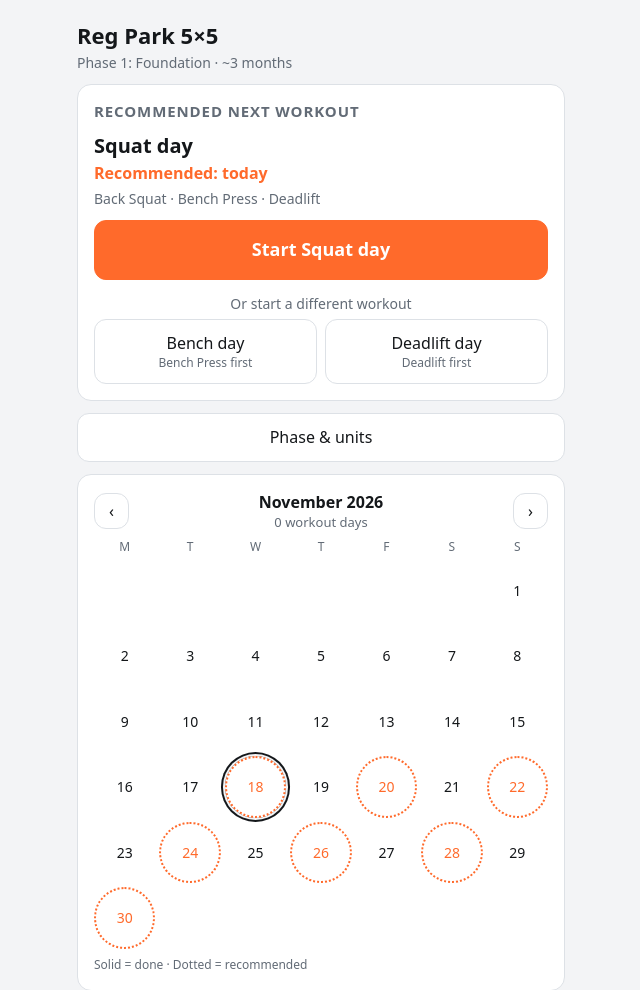
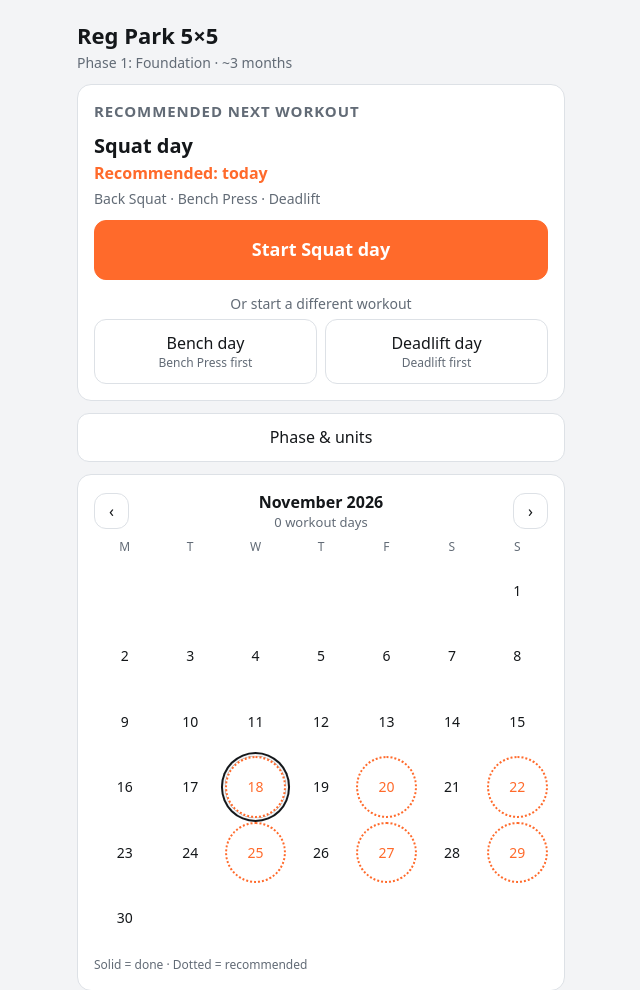
Before and after one commit to Jmtri7/work-out-app, a plain HTML site: page index.html in a window 1280 px wide. Shown: the top 990 px of the page, without its empty margins (319-959 px from the left). Drawn offline with Linux system fonts and the light colour scheme.

Commit message:
Recommend the A, rest, B, rest, C, rest, rest weekly pattern
Co-Authored-By: Claude Sonnet 5.5 <noreply@anthropic.com>

```diff
--- a/index.html
+++ b/index.html
@@ -67,24 +67,27 @@ const WD=['Sun','Mon','Tue','Wed','Thu','Fri','Sat'];
 // (clamped to 2–3 days so there is always a rest day between sessions and about 3 workouts a week).
 const sessDay=s=>Number.isInteger(s.day)?s.day:S.history.length%3;
 const dayOfHist=(x,i)=>Number.isInteger(x.day)?x.day:i%3;
-function nextDay(){const n=S.history.length;return n?(dayOfHist(S.history[n-1],n-1)+1)%3:0}
 const parseIso=k=>{const [y,m,d]=k.split('-').map(Number);return new Date(y,m-1,d)};
 const addDays=(d,n)=>new Date(d.getFullYear(),d.getMonth(),d.getDate()+n);
-function histDates(){
- const a=[];S.history.forEach(x=>{let k=x.iso;if(!k){const d=new Date(x.date);if(isNaN(d))return;k=isoOf(d)}a.push(k)});
- if(S.sess)a.push(isoOf(new Date(S.sess.t0)));
- return [...new Set(a)].sort()}
-function dayGap(){
- const ds=histDates().slice(-7),g=[];
- for(let i=1;i<ds.length;i++){const n=Math.round((parseIso(ds[i])-parseIso(ds[i-1]))/864e5);if(n>=1)g.push(n)}
- if(!g.length)return 2;
- g.sort((a,b)=>a-b);const med=g.length%2?g[(g.length-1)/2]:(g[g.length/2-1]+g[g.length/2])/2;
- return Math.min(3,Math.max(2,Math.round(med)))}
+// Weekly pattern: A, rest, B, rest, C, rest, rest  (A = squat day, B = bench day, C = deadlift day).
+// So the next workout comes GAP[type of last workout] days after it: A→B 2 days, B→C 2 days, C→A 3 days.
+const GAP=[2,2,3];
+function lastWorkout(){   // most recent workout (one in progress counts)
+ let best=null;
+ S.history.forEach((x,i)=>{let k=x.iso;if(!k){const d=new Date(x.date);if(isNaN(d))return;k=isoOf(d)}if(!best||k>=best.iso)best={iso:k,day:dayOfHist(x,i)}});
+ if(S.sess){const k=isoOf(new Date(S.sess.t0));if(!best||k>=best.iso)best={iso:k,day:sessDay(S.sess)}}
+ return best}
+// Recommended upcoming workouts as [{iso, day}]. Late → do it today. Away 7+ days → start over with A today.
 function recommend(){
- const gap=dayGap(),ds=histDates(),t=new Date();t.setHours(0,0,0,0);
- let d=ds.length?addDays(parseIso(ds[ds.length-1]),gap):t;if(d<t)d=t;
- const list=[];while(list.length<90&&(d-t)/864e5<180){list.push(isoOf(d));d=addDays(d,gap)}
- return {gap,list,next:list[0]}}
+ const t=new Date();t.setHours(0,0,0,0);const last=lastWorkout();
+ let day,d;
+ if(!last){day=0;d=t}
+ else{const ld=parseIso(last.iso);
+  if(Math.round((t-ld)/864e5)>=7){day=0;d=t}
+  else{day=(last.day+1)%3;d=addDays(ld,GAP[last.day]);if(d<t)d=t}}
+ const list=[];while(list.length<90&&(d-t)/864e5<180){list.push({iso:isoOf(d),day});d=addDays(d,GAP[day]);day=(day+1)%3}
+ return {list,next:list[0]}}
+const nextDay=()=>recommend().next.day;
 function recWhen(k){
  const t=isoOf(new Date());if(k<=t)return 'Recommended: today';
  if(k===isoOf(addDays(new Date(),1)))return 'Recommended: tomorrow';
@@ -109,7 +112,7 @@ function render(){
  if(view==='home')home();else if(view==='preview')preview();else if(view==='setup')setup();else if(view==='work')work();else if(view==='done')done();
 }
 function home(){
- const p=PH[S.phase],n=S.history.length,nd=nextDay(),rec=recommend().next,sd=S.sess?sessDay(S.sess):nd;
+ const p=PH[S.phase],n=S.history.length,R=recommend().next,nd=R.day,rec=R.iso,sd=S.sess?sessDay(S.sess):nd;
  let h=`<h1>Reg Park 5×5</h1><div class="mu">${p.n} · ${p.len}</div>`;
  h+=`<div class="card"><h2>${S.sess?'Workout in progress':'Recommended next workout'}</h2><div style="font-size:20px;font-weight:700">${DAYS[sd]}</div>
  ${S.sess?'':`<div style="color:var(--ac);font-weight:600;margin-top:2px">${recWhen(rec)}</div>`}
@@ -140,9 +143,9 @@ function calendar(){
  S.history.forEach(x=>{let k=x.iso;if(!k){const d=new Date(x.date);if(isNaN(d))return;k=isoOf(d)}(by[k]=by[k]||[]).push(x)});
  const y=calM.getFullYear(),m=calM.getMonth(),days=new Date(y,m+1,0).getDate(),off=(calM.getDay()+6)%7,today=isoOf(new Date());
  const ipK=S.sess?isoOf(new Date(S.sess.t0)):null;
- // Recommended days: spaced by your recent pattern, cycling squat → bench → deadlift from your next workout.
- const sched={};SCHEDN={};{let day=S.sess?(sessDay(S.sess)+1)%3:nextDay();
-  recommend().list.forEach(kk=>{if(by[kk]||kk===ipK)return;sched[kk]=DAYS[day];SCHEDN[kk]=day;day=(day+1)%3})}
+ // Recommended days follow the A, rest, B, rest, C, rest, rest pattern from your last workout.
+ const sched={};SCHEDN={};
+ recommend().list.forEach(it=>{const kk=it.iso;if(by[kk]||kk===ipK)return;sched[kk]=DAYS[it.day];SCHEDN[kk]=it.day})
  let cnt=0;for(let d=1;d<=days;d++)if(by[y+'-'+pad(m+1)+'-'+pad(d)])cnt++;
  const ipHere=ipK&&ipK.startsWith(y+'-'+pad(m+1));
  let h=`<div class="card"><div class="row sp" style="flex:none;margin-bottom:8px"><button style="flex:none;padding:6px 14px" onclick="calMove(-1)" aria-label="Previous month">‹</button><div style="text-align:center;flex:2"><b>${calM.toLocaleString(undefined,{month:'long',year:'numeric'})}</b><div class="mu" style="font-size:13px">${cnt} workout day${cnt==1?'':'s'}${ipHere?' · 1 in progress':''}</div></div><button style="flex:none;padding:6px 14px" onclick="calMove(1)" aria-label="Next month">›</button></div>
```
Also changed, not shown: 1 other file.
